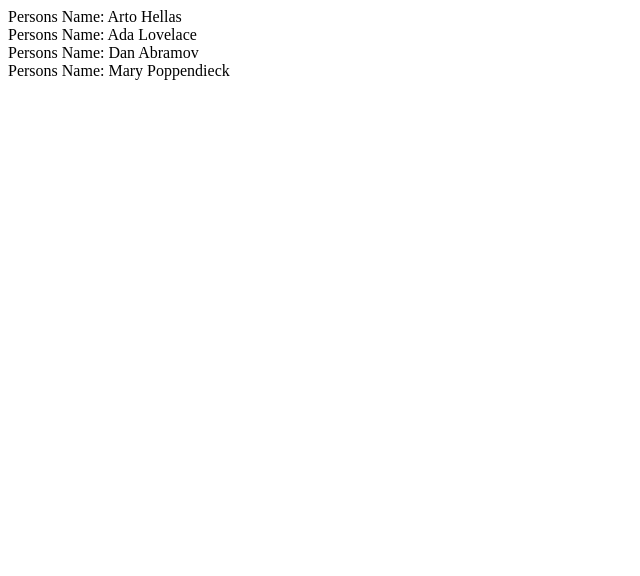
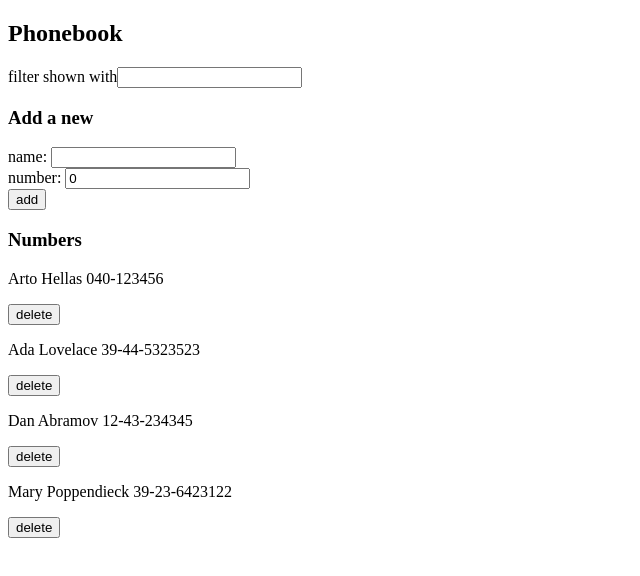
Before and after one commit to aqsazahid/react, a React (Vite) app: page / in a window 1280 px wide. Shown: the top 576 px of the page, without its empty margins (0-640 px from the left). Built offline with nearby package versions, Linux system fonts and the light colour scheme; data requests are answered from the project's data file.

Commit message:
part2.14 completed

```diff
--- a/db.json
+++ b/db.json
@@ -1,10 +1,5 @@
 {
-    "persons":[
-      {
-        "name": "Arto Hellas",
-        "number": "040-123456",
-        "id": "1"
-      },
+  "persons": [
     {
       "name": "Ada Lovelace",
       "number": "39-44-5323523",
@@ -19,6 +14,16 @@
       "name": "Mary Poppendieck",
       "number": "39-23-6423122",
       "id": "4"
+    },
+    {
+      "id": "ab28",
+      "name": "aqsa",
+      "number": "08780998767"
+    },
+    {
+      "id": "b245",
+      "name": "maham",
+      "number": "09878907656"
     }
   ]
 }
--- a/src/App.jsx
+++ b/src/App.jsx
@@ -17,8 +17,8 @@ const App = () => {
       {/* <h1>Exercise part2</h1> */}
       {/* <Courses /> */}
       {/* Exercise part2b */}
-      {/* <PhoneBook /> */}
-      <Api />
+      <PhoneBook />
+      {/* <Api /> */}
   </div>
   )
 }
--- a/src/part2/phonebook/components/PersonForm.jsx
+++ b/src/part2/phonebook/components/PersonForm.jsx
@@ -4,7 +4,7 @@ const PersonForm = (props) => {
             <div>
               name: <input value={props.nameValue} onChange={ props.NameChange }/>
             </div>
-            <div>number: <input value={props.noValue} onChange={props.handleNumberChange} /></div>
+            <div>number: <input value={props.noValue} onChange={props.NoChange} /></div>
             <div>
               <button type="submit">add</button>
             </div>
--- a/src/part2/phonebook/components/Persons.jsx
+++ b/src/part2/phonebook/components/Persons.jsx
@@ -2,10 +2,13 @@ import React from "react"
 const Persons = (props) => {
     return (
         <>
-        {props.filterPersons.map(person => (
-            <p key={person.name}>{person.name} {person.number}</p>
-        ))}
-    </>
+            {props.filterPersons.map(person => (
+                <div>
+                    <p key={person.id}>{person.name} {person.number}</p>
+                    <button onClick={() => props.delete(person.id)}>delete</button>
+                </div>
+            ))}
+        </>
     )
 }
 
--- a/src/part2/phonebook/phoneBook.jsx
+++ b/src/part2/phonebook/phoneBook.jsx
@@ -1,7 +1,8 @@
 import React, { useState } from "react"
 import Filter from "./components/Filter"
 import PersonForm from "./components/PersonForm";
-import Persons from "./components/Persons"
+import Persons from "./components/Persons";
+import noteService from '../../services/persons';
 const PhoneBook = () => {
     const [persons, setPersons] = useState([
         { name: 'Arto Hellas', number: '040-123456', id: 1 },
@@ -24,6 +25,15 @@ const PhoneBook = () => {
         setSearchQuery(event.target.value);
     };
 
+    const deletePerson = (id) => {
+        if (window.confirm('Do you really want to delete this record?')) {
+          noteService.remove(id)
+            .then(() => {
+              setPersons(persons.filter(person => person.id !== id));
+            });
+        }
+    };
+
     const addPerson = (event) => {
         event.preventDefault();
         const names = persons.map(person => person.name);
@@ -36,6 +46,7 @@ const PhoneBook = () => {
                 name: newName,
                 number: newNumber
             };
+            noteService.create(nameObject)
             setPersons(persons.concat(nameObject));
             setNewName('');
             setNewNumber('');
@@ -52,7 +63,7 @@ const PhoneBook = () => {
           <h3>Add a new</h3>
           <PersonForm NameChange={handleNameChange} nameValue={newName} submit={addPerson} noValue={newNumber} NoChange={handleNumberChange}/>
           <h3>Numbers</h3>
-            <Persons filterPersons = {filteredPersons} />
+            <Persons filterPersons = {filteredPersons} delete={ deletePerson}/>
         </div>
       )
 }
--- /dev/null
+++ b/src/services/persons.js
@@ -0,0 +1,39 @@
+import axios from 'axios'
+const baseUrl = 'http://localhost:3001/persons'
+
+const getAll = () => {
+  const request = axios.get(baseUrl)
+  return request.then(response => response.data)
+  .catch(error => {
+    console.log('fail')
+  })
+}
+
+const create = (newObject)=> {
+    debugger
+  const request = axios.post(baseUrl, newObject)
+  return request.then(response => response.data)
+  .catch(error => {
+    console.log('fail')
+  })
+}
+
+const update = (id, newObject) => {
+  const request = axios.put(`${baseUrl}/${id}`, newObject)
+  return request.then(response => response.data)
+  .catch(error => {
+    console.log('fail')
+  })
+}
+
+const remove = (id) => {
+  debugger
+  const request = axios.delete(`${baseUrl}/${id}`);
+  return request.then(response => response.data)
+    .catch(error => {
+      console.log('fail');
+    });
+}
+
+
+export default { getAll, create, update,remove }
```
Lines whose indentation alone changed are shown as unchanged.
